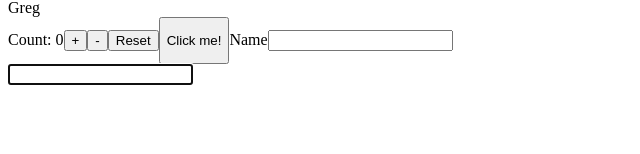
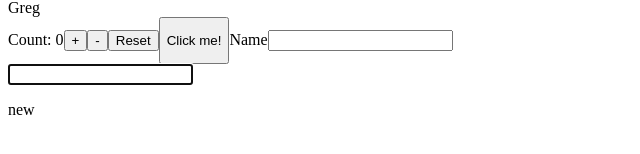
Before and after one commit to lukasz-klekner/react-ts-typing-template, a React app: page / in a window 1280 px wide. Shown: the part 334-488 px from the top of the page, without its empty margins (0-640 px from the left). Built offline with nearby package versions, Linux system fonts and the light colour scheme.

Commit message:
feat: creates text component and uses elementtypes

```diff
--- a/src/App.tsx
+++ b/src/App.tsx
@@ -9,6 +9,7 @@ import { InputRef } from './components/hooks/InputRef'
 import { Input } from './components/Input'
 import { List } from './components/List'
 import { RandomNumber } from './components/RandomNumber'
+import { Text } from './components/Text'
 import { Toast } from './components/Toast'
 import { User } from './components/User'
 import './style.css'
@@ -62,6 +63,8 @@ export const App = () => {
 
         <Input name="name" id="name" label="Name" onChange={handleChange} />
         <InputRef />
+
+        <Text as="p">new</Text>
       </div>
     </UserContextProvider>
   )
--- /dev/null
+++ b/src/components/Text.tsx
@@ -0,0 +1,13 @@
+import { ElementType, ReactNode } from 'react'
+
+interface TextProps {
+  size?: 'sm' | 'md' | 'lg'
+  color?: 'primary' | 'secondary'
+  children: ReactNode
+  as?: ElementType
+}
+
+export const Text = ({ size, color, children, as }: TextProps) => {
+  const Component = as || 'div'
+  return <Component className={`${color} ${size}`}>{children}</Component>
+}
```
